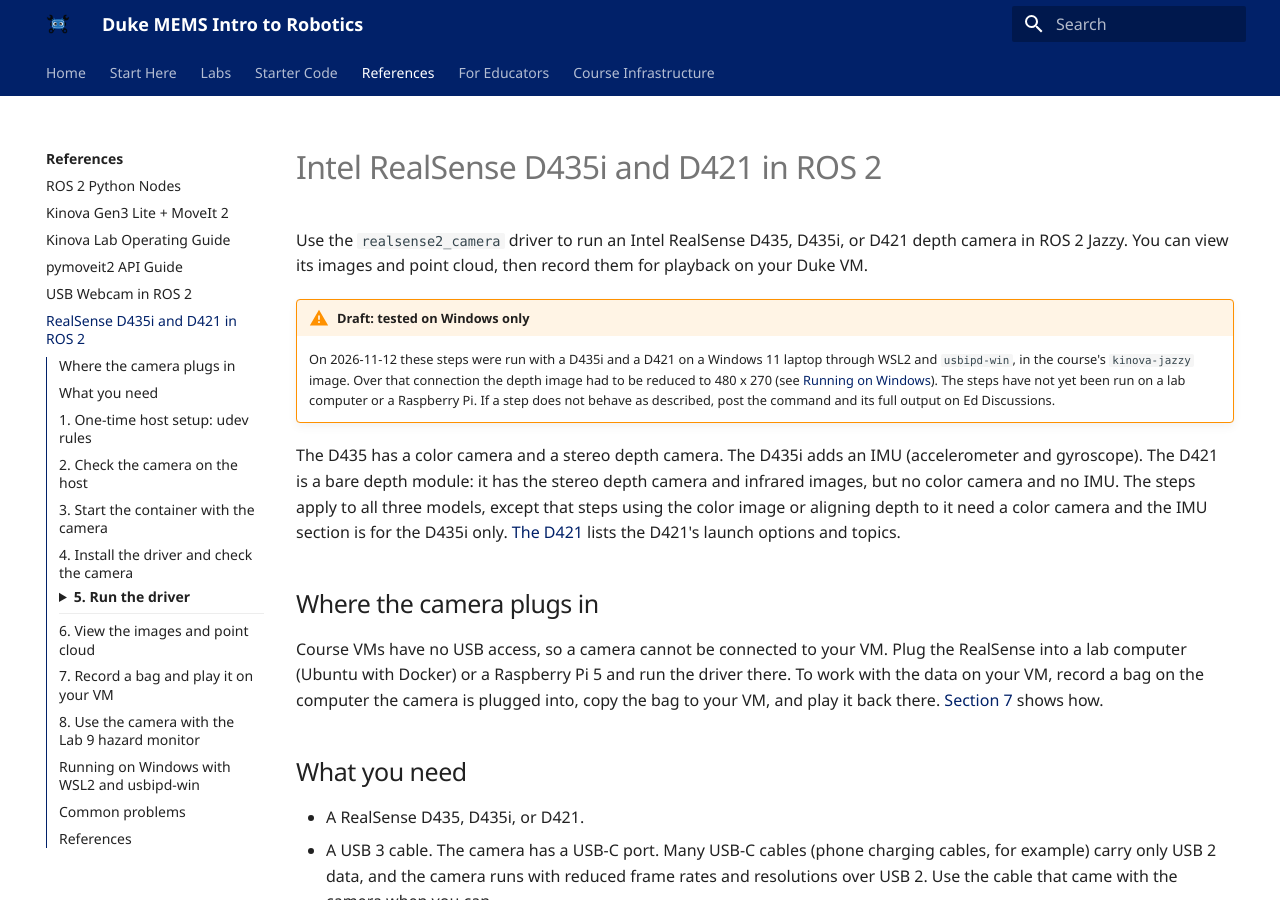
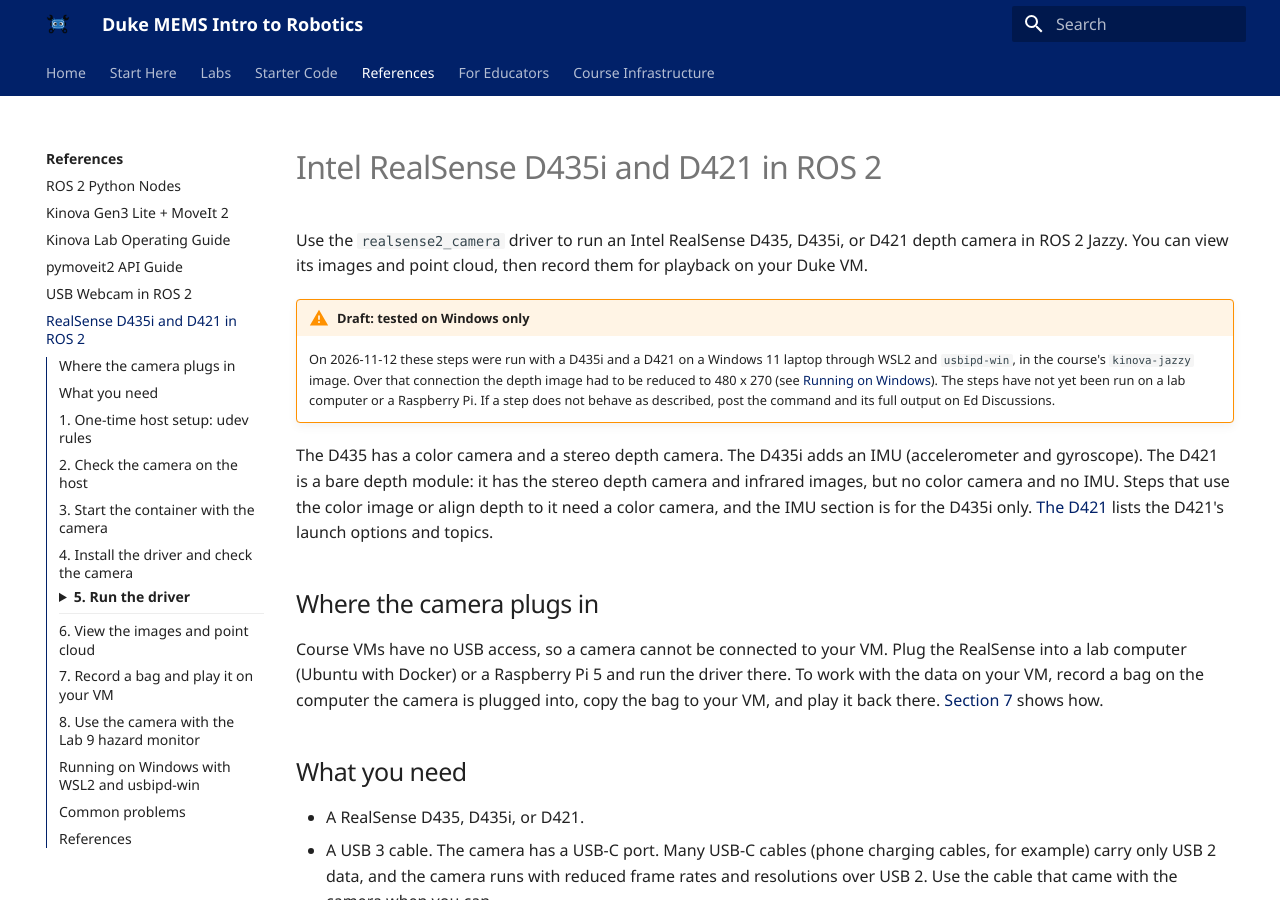
Before and after one commit to MEMS-Intro-to-Robotics/MEMS-Intro-to-Robotics.github.io, an MkDocs documentation site: the page built from docs/guides/realsense_ros2.md, in a window 1280 px wide and 900 px high. Built offline with MkDocs 1.6.1 and Material for MkDocs 9.7.7, drawn with Linux system fonts in a browser that asks for light colours; some of the changed text lies outside the part shown.

Commit message:
RealSense guide: plainer intro sentence and uvcvideo reload wording

```diff
--- a/docs/guides/realsense_ros2.md
+++ b/docs/guides/realsense_ros2.md
@@ -5,7 +5,7 @@
 !!! warning "Draft: tested on Windows only"
     On 2026-11-12 these steps were run with a D435i and a D421 on a Windows 11 laptop through WSL2 and `usbipd-win`, in the course's `kinova-jazzy` image. Over that connection the depth image had to be reduced to 480 x 270 (see [Running on Windows](#running-on-windows-with-wsl2-and-usbipd-win)). The steps have not yet been run on a lab computer or a Raspberry Pi. If a step does not behave as described, post the command and its full output on Ed Discussions.
 
-The D435 has a color camera and a stereo depth camera. The D435i adds an IMU (accelerometer and gyroscope). The D421 is a bare depth module: it has the stereo depth camera and infrared images, but no color camera and no IMU. The steps apply to all three models, except that steps using the color image or aligning depth to it need a color camera and the IMU section is for the D435i only. [The D421](#the-d421) lists the D421's launch options and topics.
+The D435 has a color camera and a stereo depth camera. The D435i adds an IMU (accelerometer and gyroscope). The D421 is a bare depth module: it has the stereo depth camera and infrared images, but no color camera and no IMU. Steps that use the color image or align depth to it need a color camera, and the IMU section is for the D435i only. [The D421](#the-d421) lists the D421's launch options and topics.
 
 ## Where the camera plugs in
 
```
Also changed, not shown: other parts of docs/guides/realsense_ros2.md (+1 -1 lines).
